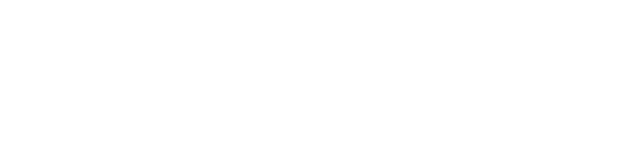
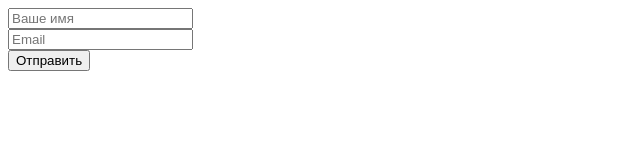
Before and after one commit to alena1771/lb1, a plain HTML site: page index.html in a window 1280 px wide. Shown: the whole page, without its empty margins (0-640 px from the left). Drawn offline with Linux system fonts and the light colour scheme.

Commit message:
код для формы

```diff
--- a/index.html
+++ b/index.html
@@ -1,11 +1,18 @@
 <!DOCTYPE html>
 <html lang="en">
+
 <head>
     <meta charset="UTF-8">
     <meta name="viewport" content="width=device-width, initial-scale=1.0">
-    <title></title>
+    <title>Форма обратной связи</title>
 </head>
+
 <body>
+    <form action="#" method="post">
+        <input type="text" placeholder="Ваше имя" required><br>
+        <input type="email" placeholder="Email" required><br>
+        <button type="submit">Отправить</button>
+    </form>
+</body>
 
-</body>
 </html>
```
